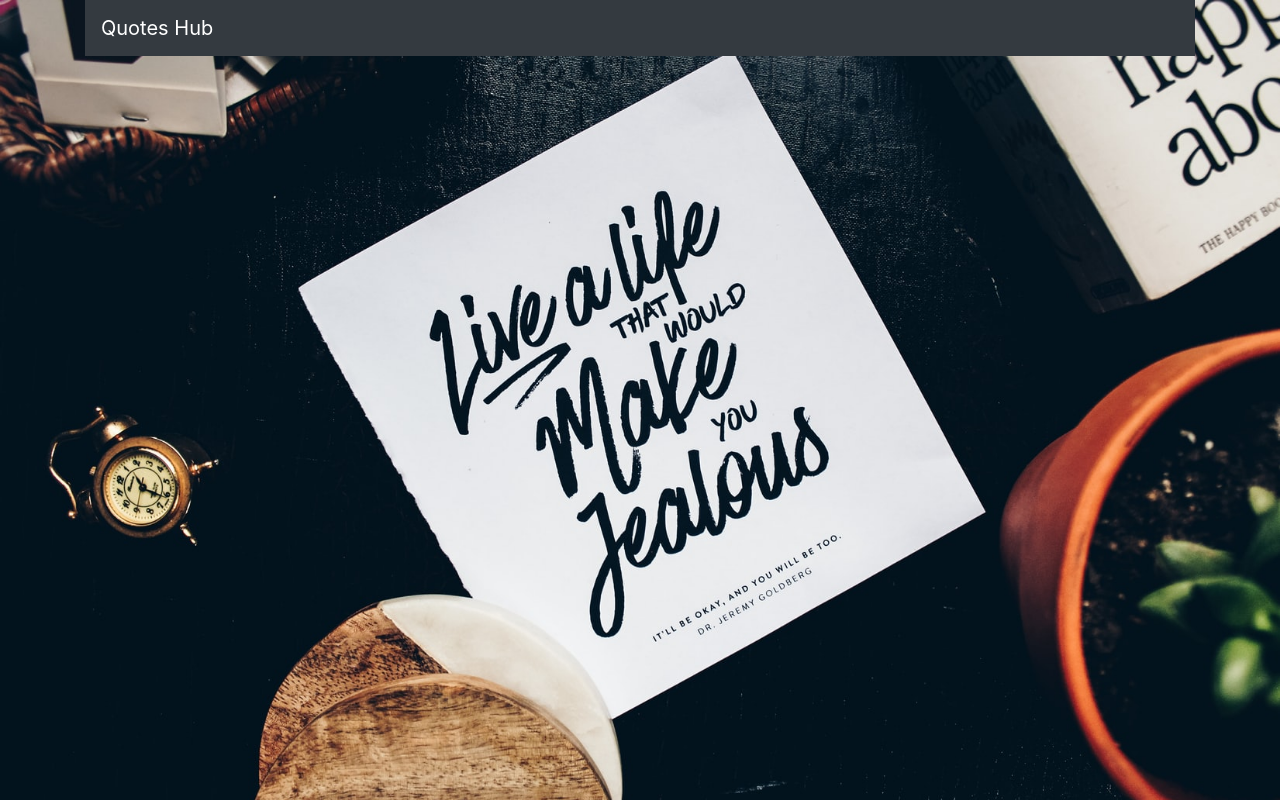
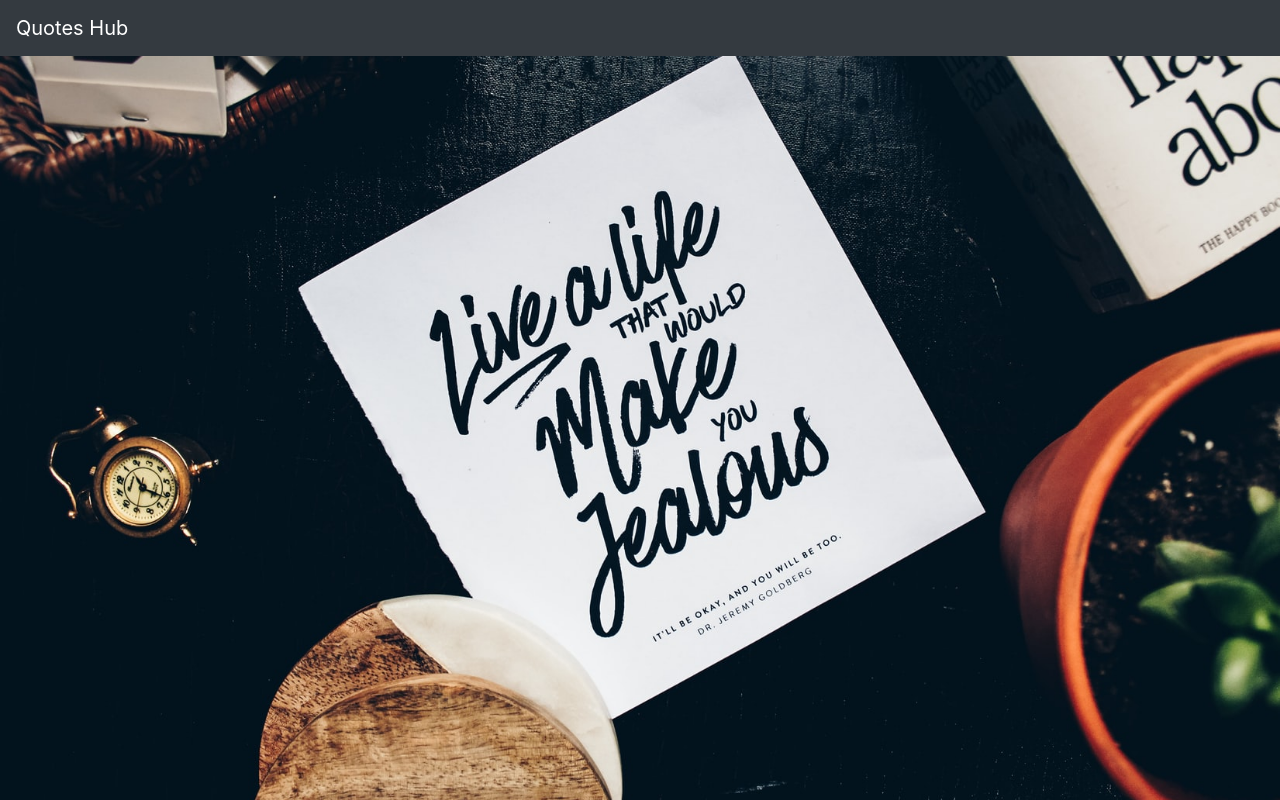
Before and after one commit to Guyoguyes/Quotes, an Angular app: page / in a window 1280 px wide. Built offline with nearby package versions, Linux system fonts and the light colour scheme.

Commit message:
created class /model

```diff
--- a/src/app/app.component.html
+++ b/src/app/app.component.html
@@ -1,5 +1,2 @@
-<div class="container">
-  <div class="main">
+
   <app-navbar></app-navbar>
-  </div>
-</div>
```
Also changed, not shown: src/app/model/quote.ts (added, +10 -0 lines), 1 other file (tests, documents, lock files or other folders).
